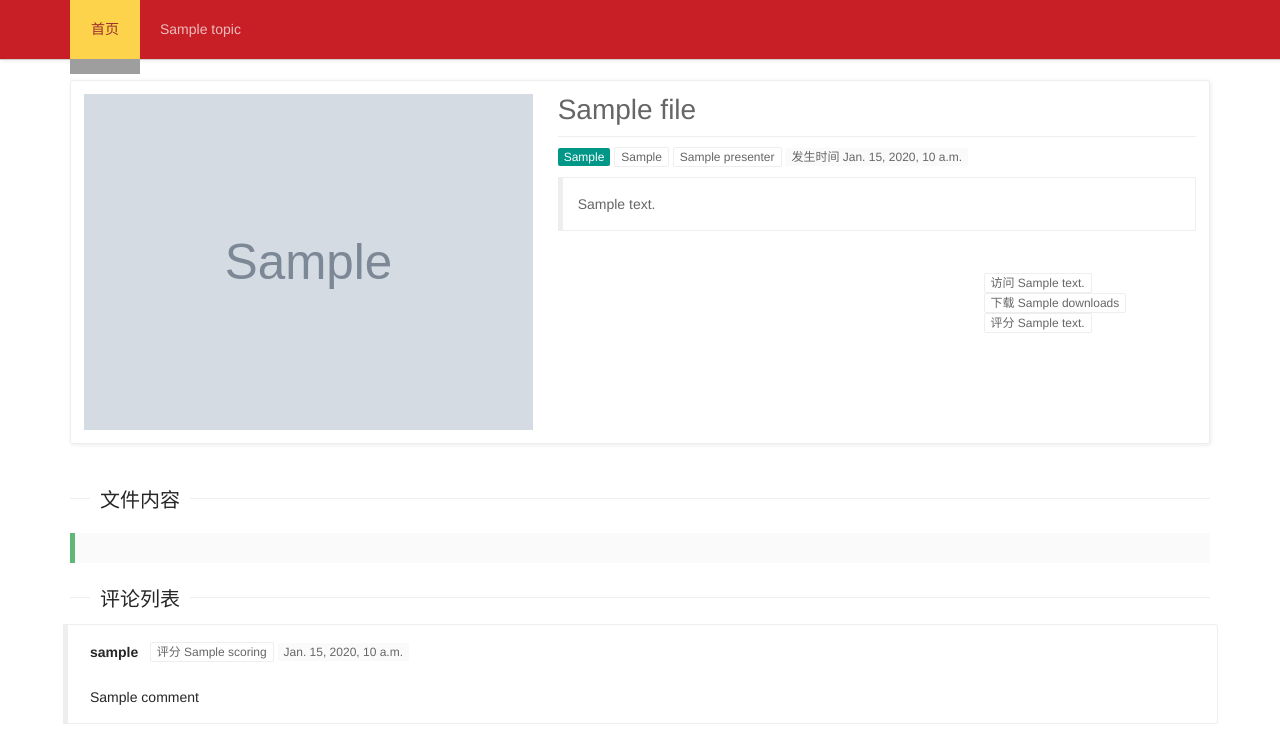
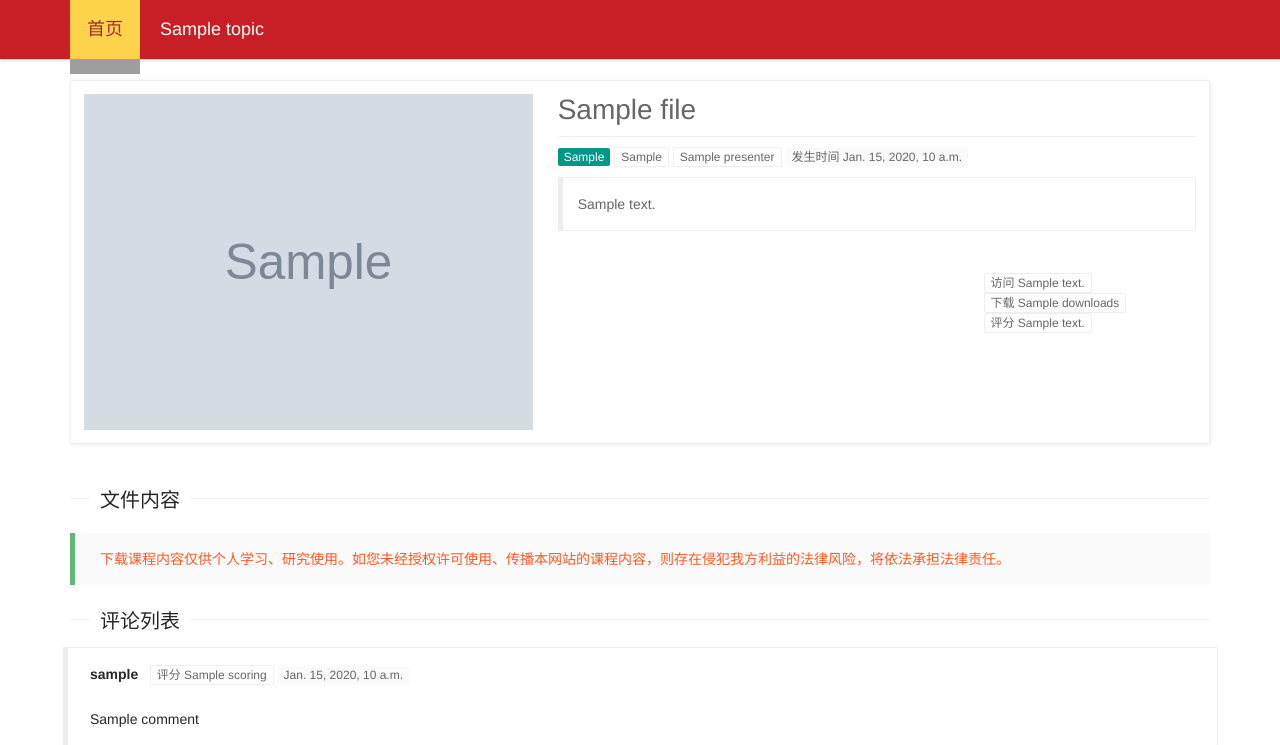
Before and after one commit to RaynorZhong/sizhengke, a Django app: template templates/cqmu/file_detail.html in a window 1280 px wide. Shown: the part 301-1046 px from the top of the page. Run offline with Django 3.2, Linux system fonts and the light colour scheme; the template is opened without the code that fills it: most values are stand-ins (such as "Sample title", 1, 10 or a date in 2020); grey boxes marked "Sample" are stand-in pictures; some libraries are stand-ins or nearby versions; grey boxes are pictures that could not be loaded.

Commit message:
1.导航字体大小 和颜色 2.下载提示

```diff
--- a/templates/cqmu/base.html
+++ b/templates/cqmu/base.html
@@ -160,6 +160,19 @@
             display: block;
             clear: both;
         }
+        .layui-dropdown .layui-dropdown-menu .layui-menu-body-title a {
+            font-size: 16px;
+        }
+        .layui-font-white {
+            color: #FFFFFF!important;
+        }
+        .hidden-button {
+            display: none;
+        }
+        body .agree-class .layui-layer-title{background:#c00; color:#fff; border: none;}
+        body .agree-class .layui-layer-btn{border-top:1px solid #E9E7E7}
+        body .agree-class .layui-layer-btn a{background:#333;}
+        body .agree-class .layui-layer-btn .layui-layer-btn1{background:#999;}
     </style>
         <title>课程思政资源库</title>
 </head>
@@ -194,15 +207,15 @@
         <div class="layui-bg-sz-red">
             <div class="layui-container">
                 <ul class="layui-nav layui-bg-sz-red" lay-filter="" lay-bar="disabled">
-                    <li class="layui-nav-item index-pc" lay-unselect><a class="layui-font-white" href="{% url 'index' %}">首页</a></li>
+                    <li class="layui-nav-item index-pc" lay-unselect><a class="layui-font-white layui-font-18" style="padding: 0 16px;" href="{% url 'index' %}">首页</a></li>
                     <!-- 类别主题 -->
                     {% for topic in topic_category %}
                         {% if topic.child %}
-                            <li class="layui-nav-item" lay-unselect id="nav{{ topic.id }}"><a class="layui-font-white" href="{% url 'index' %}?at={{ topic.id }}">{{ topic.label }}
-                                <i class="layui-icon layui-icon-down layui-font-12"></i>
+                            <li class="layui-nav-item" lay-unselect id="nav{{ topic.id }}"><a class="layui-font-white layui-font-18" href="{% url 'index' %}?at={{ topic.id }}">{{ topic.label }}
+                                <i class="layui-icon layui-icon-down layui-font-14"></i>
                             </a></li>
                         {% else %}
-                            <li class="layui-nav-item" lay-unselect><a class="layui-font-white" href="{% url 'index' %}?at={{ topic.id }}">{{ topic.label }}</a></li>
+                            <li class="layui-nav-item" lay-unselect><a class="layui-font-white layui-font-18" href="{% url 'index' %}?at={{ topic.id }}">{{ topic.label }}</a></li>
                         {% endif %}
                     {% endfor %}
                     <script type="text/javascript">
--- a/templates/cqmu/file_detail.html
+++ b/templates/cqmu/file_detail.html
@@ -64,13 +64,15 @@
 {#                    <iframe src="https://view.officeapps.live.com/op/view.aspx?src={{ file.file.url }}" width='100%' style="min-height: 800px; border: 0;">#}
 {#                    </iframe>#}
                     <br/><br/>
-                    <button type="button" class="layui-btn layui-btn-primary layui-border-green" onclick="dl('{{ file.file.url }}')">点击下载</button>
+                    <button type="button" class="layui-btn layui-btn-primary layui-border-green" onclick="notice(this)">点击下载</button>
+                    <button type="button" class="hidden-button" onclick="dl('{{ file.file.url }}')" id="truedb">点击下载</button>
                 {% endif %}
                 <!-- Image -->
                 {% if form == 3 %}
                     <img src="{{ file.file.url }}" style="width: 100%;"/>
                     <br/><br/>
-                    <a href="{{ file.file.url }}" class="layui-btn layui-btn-primary layui-border-green" onclick="dl()">点击下载</a>
+                    <button type="button" class="layui-btn layui-btn-primary layui-border-green" onclick="notice(this)">点击下载</button>
+                    <a href="{{ file.file.url }}" class="hidden-button" onclick="dl()" id="truedb">点击下载</a>
                 {% endif %}
                 <!-- Audio -->
                 {% if form == 4 %}
@@ -79,7 +81,8 @@
                         <embed height="100" width="100" src="{{ file.file.url }}" />
                     </audio>
                     <br/><br/>
-                    <button type="button" class="layui-btn layui-btn-primary layui-border-green" onclick="dl('{{ file.file.url }}')">点击下载</button>
+                    <button type="button" class="layui-btn layui-btn-primary layui-border-green" onclick="notice(this)">点击下载</button>
+                    <button type="button" class="hidden-button" onclick="dl('{{ file.file.url }}')" id="truedb">点击下载</button>
                 {% endif %}
                 <!-- Video -->
                 {% if form == 5 %}
@@ -87,8 +90,11 @@
                         您的浏览器不支持 Video 标签。
                     </video>
                     <br/><br/>
-                    <button type="button" class="layui-btn layui-btn-primary layui-border-green" onclick="dl('{{ file.file.url }}')">点击下载</button>
+                    <button type="button" class="layui-btn layui-btn-primary layui-border-green" onclick="notice(this)">点击下载</button>
+                    <button type="button" class="hidden-button" onclick="dl('{{ file.file.url }}')" id="truedb">点击下载</button>
                 {% endif %}
+                <!-- Notice -->
+                <span class="layui-font-red" style="margin-left: 10px;">下载课程内容仅供个人学习、研究使用。如您未经授权许可使用、传播本网站的课程内容，则存在侵犯我方利益的法律风险，将依法承担法律责任。</span>
             {% else %}
                 暂无内容,请联系管理员。
             {% endif %}
@@ -118,6 +124,24 @@
                     }
                     ,end: function(){
                         clearInterval(this.timer);
+                    }
+                });
+            });
+        }
+        function notice(btn) {
+            console.log(btn);
+            btn.className = 'hidden-button';
+            document.getElementById('truedb').className = 'layui-btn layui-btn-primary layui-border-green';
+            layui.use('layer', function(){
+                layer.open({
+                    content: '下载课程内容仅供个人学习、研究使用。如您未经授权许可使用、传播本网站的课程内容，则存在侵犯我方利益的法律风险，将依法承担法律责任。'
+                    ,btn: ['同意']
+                    ,btnAlign: 'c'
+                    ,closeBtn: 0
+                    ,move: false
+                    ,skin: 'agree-class'
+                    ,yes: function(index, layero){
+                        layer.close(index);
                     }
                 });
             });
--- a/templates/cqmu/home.html
+++ b/templates/cqmu/home.html
@@ -89,7 +89,7 @@
                     </a>
                 </div>
                 <div class="layui-col-md1 logo-admin">
-                    <a href="{% url 'index' %}" class="layui-font-12 layui-btn layui-btn-sm">进入课程</a>
+                    <a href="{% url 'index' %}" class="layui-font-12 layui-btn layui-btn-sm">进入资源库</a>
                 </div>
             </div>
         </div>
```
